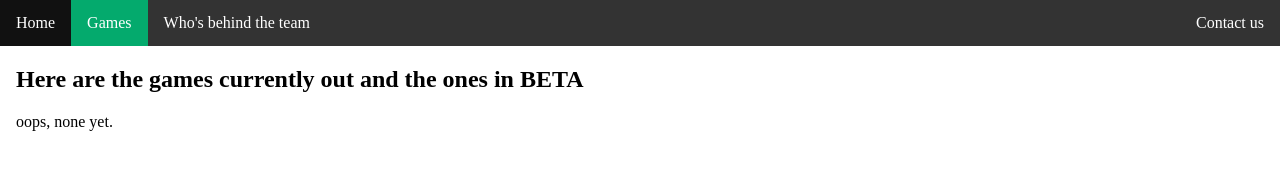
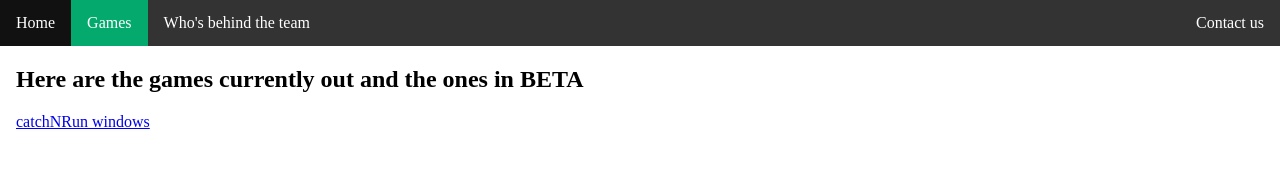
Before and after one commit to supR-studios/supR-studios.github.io, a plain HTML site: page games.html in a window 1280 px wide. Drawn offline with Linux system fonts and the light colour scheme.

Commit message:
updated and added downloads to website

```diff
--- a/games.html
+++ b/games.html
@@ -46,7 +46,7 @@ ul.topnav li.right {float: right;}
 
 <div style="padding:0 16px;">
   <h2>Here are the games currently out and the ones in BETA</h2>
-  <p>oops, none yet.</p>
+  <a href="./game_windows.exe" download="catchNRun.exe">catchNRun windows</a>
 </div>
 
 </body>
```
Also changed, not shown: 1 other file.
